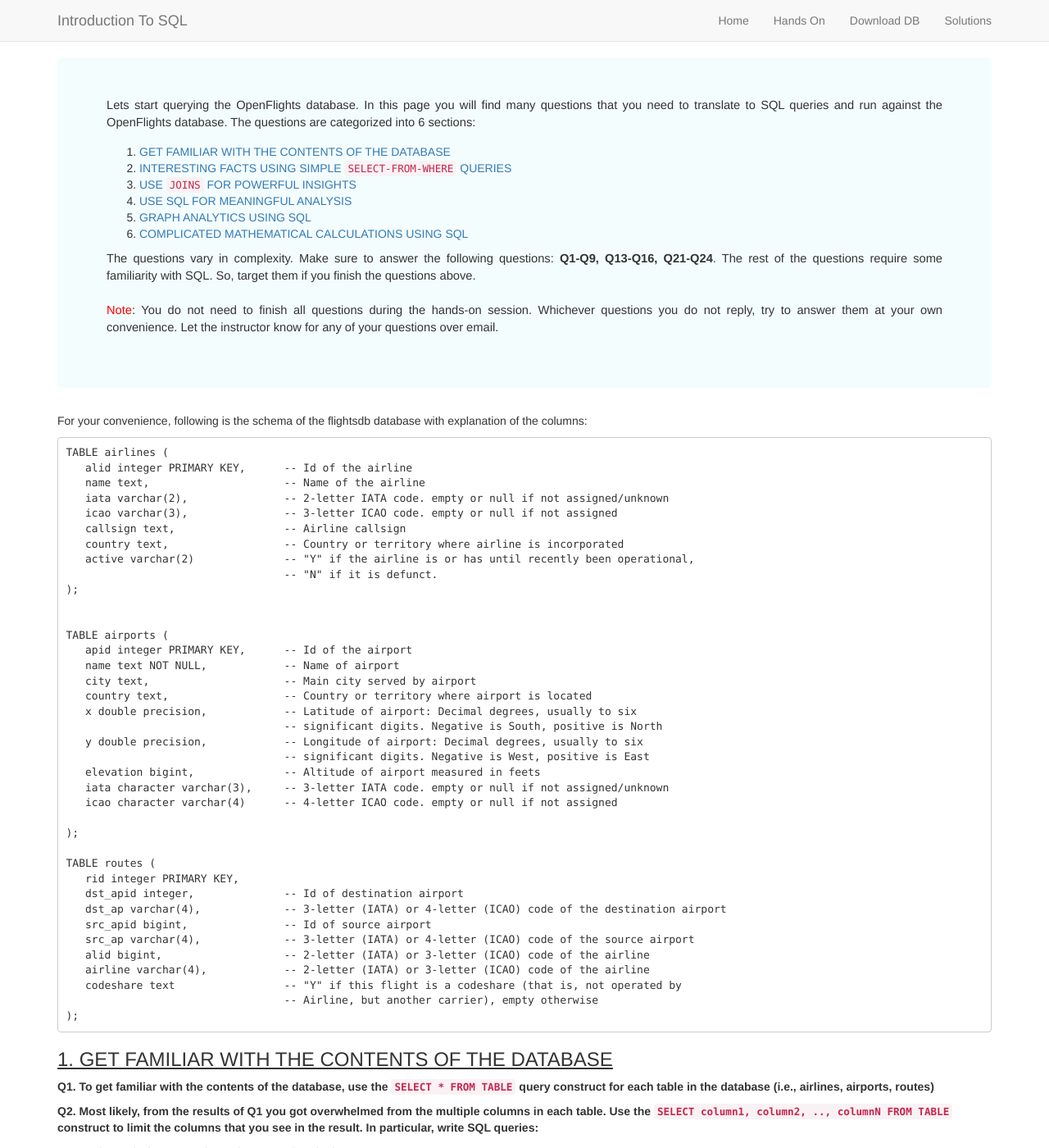
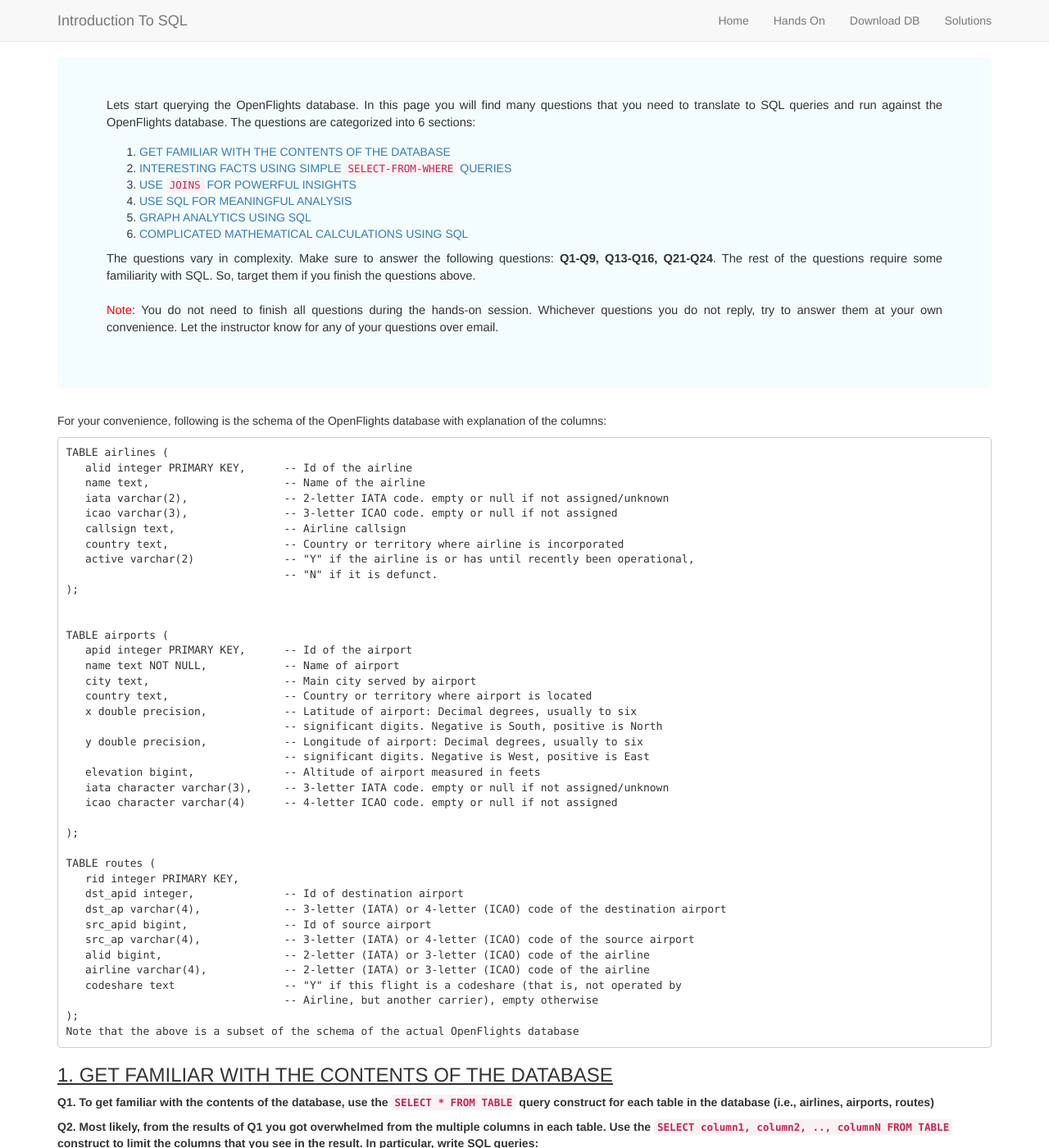
Before and after one commit to psfotis/sqlseminar, a Jekyll site: the page built from docs/exercises/index.md, in a window 1280 px wide and 1400 px high. Shown: the whole window at 82% size. Built offline with Jekyll 4.4.1, drawn with Linux system fonts in a browser that asks for light colours; nearby versions of some CDN libraries.

Commit message:
Update index.md

````diff
--- a/docs/exercises/index.md
+++ b/docs/exercises/index.md
@@ -25,7 +25,7 @@ The questions vary in complexity. Make sure to answer the following questions: <
 </p>
 </div>
 
-For your convenience, following is the schema of the flightsdb database with explanation of the columns:
+For your convenience, following is the schema of the OpenFlights database with explanation of the columns:
 
 ```
 TABLE airlines (
@@ -66,6 +66,7 @@ TABLE routes (
    codeshare text                 -- "Y" if this flight is a codeshare (that is, not operated by
                                   -- Airline, but another carrier), empty otherwise
 );
+Note that the above is a subset of the schema of the actual OpenFlights database
 ```
 
 ### <a name="s1"></a><u>1. GET FAMILIAR WITH THE CONTENTS OF THE DATABASE</u>
````
